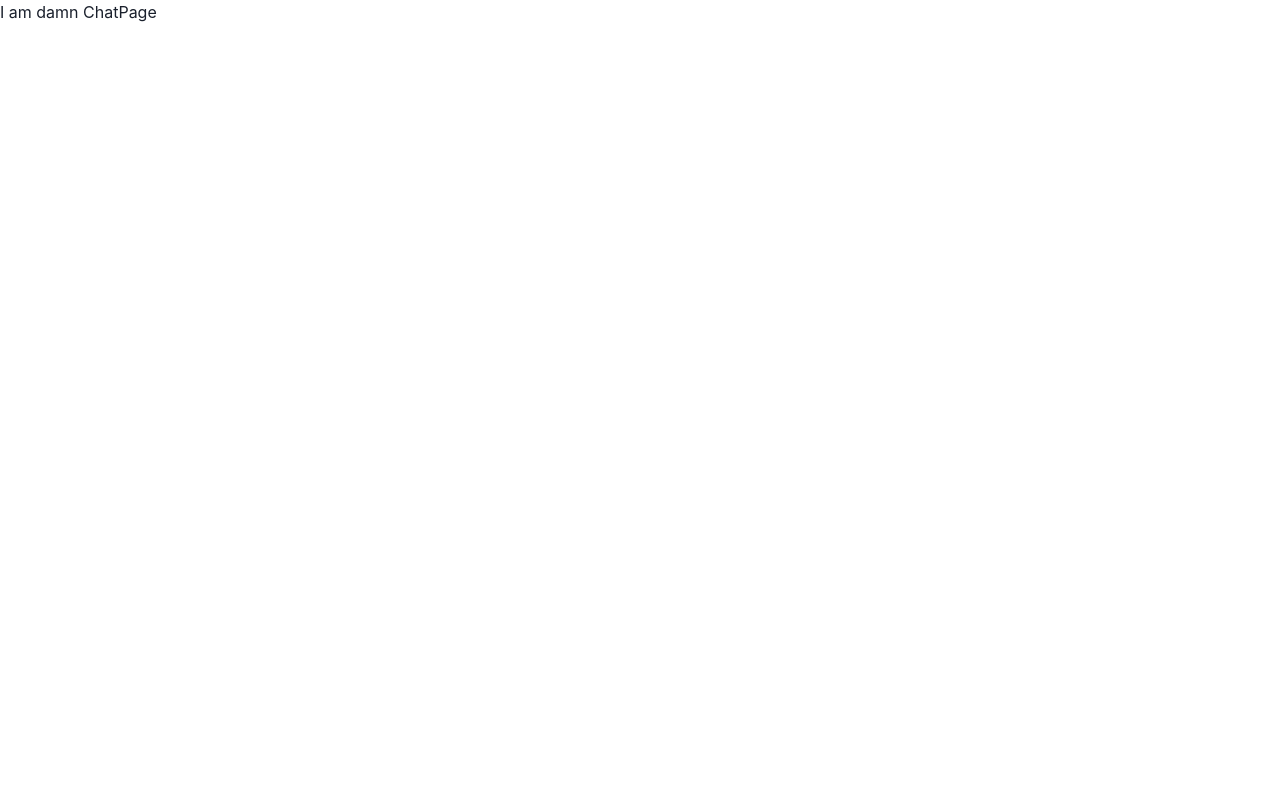
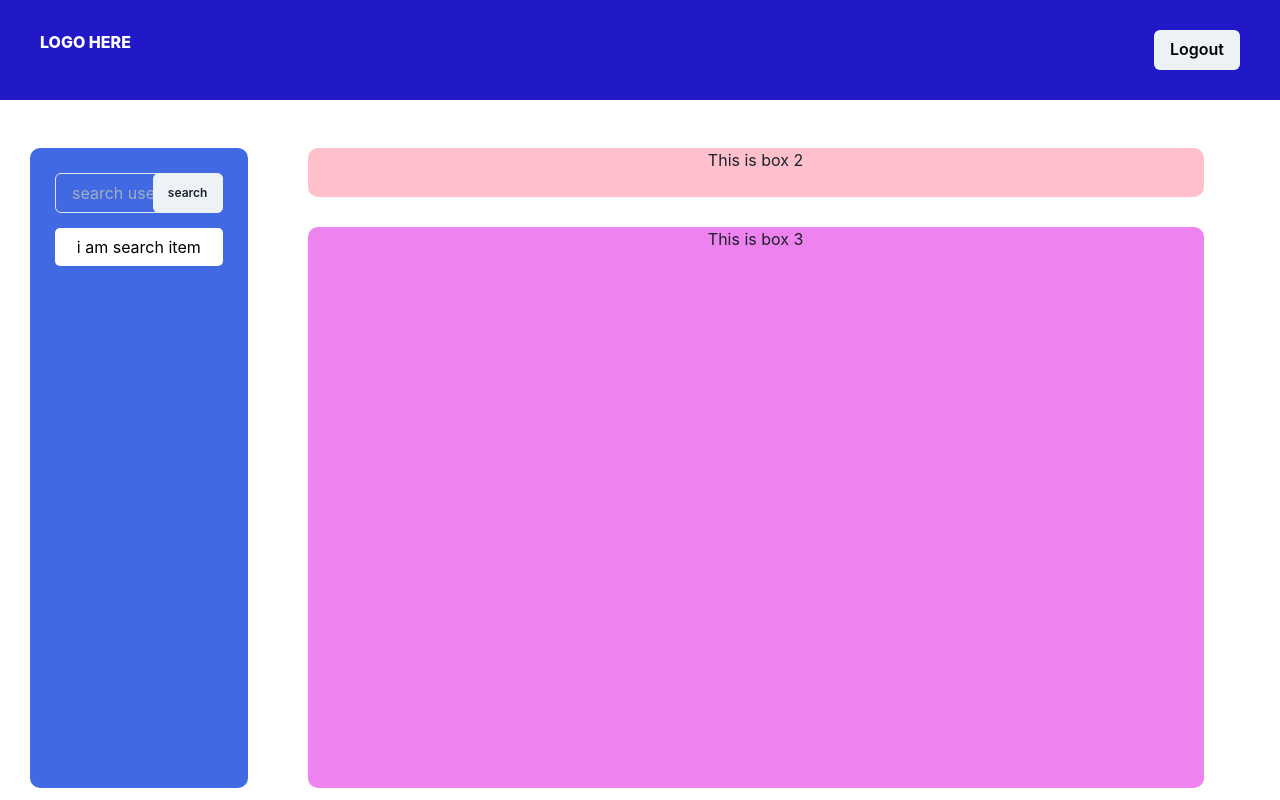
Before and after one commit to imbishalgiri/texters, a React (Vite) app in the folder front-end/: page /chatpage in a window 1280 px wide. Built offline with nearby package versions, Linux system fonts and the light colour scheme.

Commit message:
did layout in landing page

```diff
--- a/front-end/src/pages/ChatPage/index.tsx
+++ b/front-end/src/pages/ChatPage/index.tsx
@@ -1,7 +1,82 @@
 import React from 'react'
 
+import { useNavigate } from 'react-router'
+import {
+   Box,
+   Center,
+   Input,
+   InputGroup,
+   InputRightElement,
+} from '@chakra-ui/react'
+import { Button, Spacer, Flex } from '@chakra-ui/react'
+import { useAppDispatch } from 'redux/hooks'
+import { logout } from 'redux/slices/authSlices'
+
 function ChatPage() {
-   return <div> I am damn ChatPage</div>
+   const navigate = useNavigate()
+   const dispatch = useAppDispatch()
+
+   const handleLogout = () => {
+      dispatch(logout())
+      navigate('/')
+   }
+
+   return (
+      <>
+         <Flex background={'#2118c8'} color={'#fff'} padding={'30px 40px'}>
+            <Box fontWeight={'800'}>LOGO HERE</Box>
+            <Spacer />
+            <Button color={'#000'} onClick={handleLogout}>
+               Logout
+            </Button>
+         </Flex>
+         <br />
+         <br />
+         <Flex width={'100vw'}>
+            <Box
+               borderRadius={'10px'}
+               background={'royalBlue'}
+               height={'80vh'}
+               width={'17vw'}
+               margin={'0 60px 0 30px'}
+               padding={'25px'}
+            >
+               <InputGroup>
+                  <Input color={'#fff'} placeholder="search user" size={'md'} />
+                  <InputRightElement width={'70px'}>
+                     <Button size="md">
+                        <Box fontSize={'12px'}>search</Box>
+                     </Button>
+                  </InputRightElement>
+               </InputGroup>
+               <Box
+                  background={'#fff'}
+                  color="#000"
+                  margin={'15px 0 15px 0'}
+                  width={'100%'}
+                  padding="7px"
+                  borderRadius="5px"
+               >
+                  <Center>i am search item</Center>
+               </Box>
+            </Box>
+            <Flex width={'70vw'} flexDirection={'column'}>
+               <Box
+                  borderRadius={'10px'}
+                  height={'7vh'}
+                  background={'pink'}
+                  mb={'30px'}
+               >
+                  <Center>This is box 2</Center>
+               </Box>
+
+               <Box background={'violet'} height={'100%'} borderRadius={'10px'}>
+                  <Center>This is box 3</Center>
+               </Box>
+            </Flex>
+         </Flex>
+      </>
+   )
 }
 
 export default ChatPage
--- a/front-end/src/redux/actions/auth/index.ts
+++ b/front-end/src/redux/actions/auth/index.ts
@@ -1,5 +1,7 @@
 import apiRequest from 'utils/axios'
-import { AxiosResponse } from 'axios'
+import { useNavigate } from 'react-router'
+import { useDispatch } from 'react-redux'
+import { logout } from 'redux/slices/authSlices'
 
 export type User = {
    name: string
--- a/front-end/src/redux/slices/authSlices.ts
+++ b/front-end/src/redux/slices/authSlices.ts
@@ -23,10 +23,13 @@ export const loginSlice = createSlice({
       login: (state, action: PayloadAction<AuthState>) => {
          state.user = action.payload.user
       },
+      logout: (state) => {
+         state.user = { isLoggedIn: false, name: '', email: '' }
+      },
    },
 })
 
-export const { login } = loginSlice.actions
+export const { login, logout } = loginSlice.actions
 
 // Other code such as selectors can use the imported `RootState` type
 export const selectUser = (state: RootState) => state.auth
```
